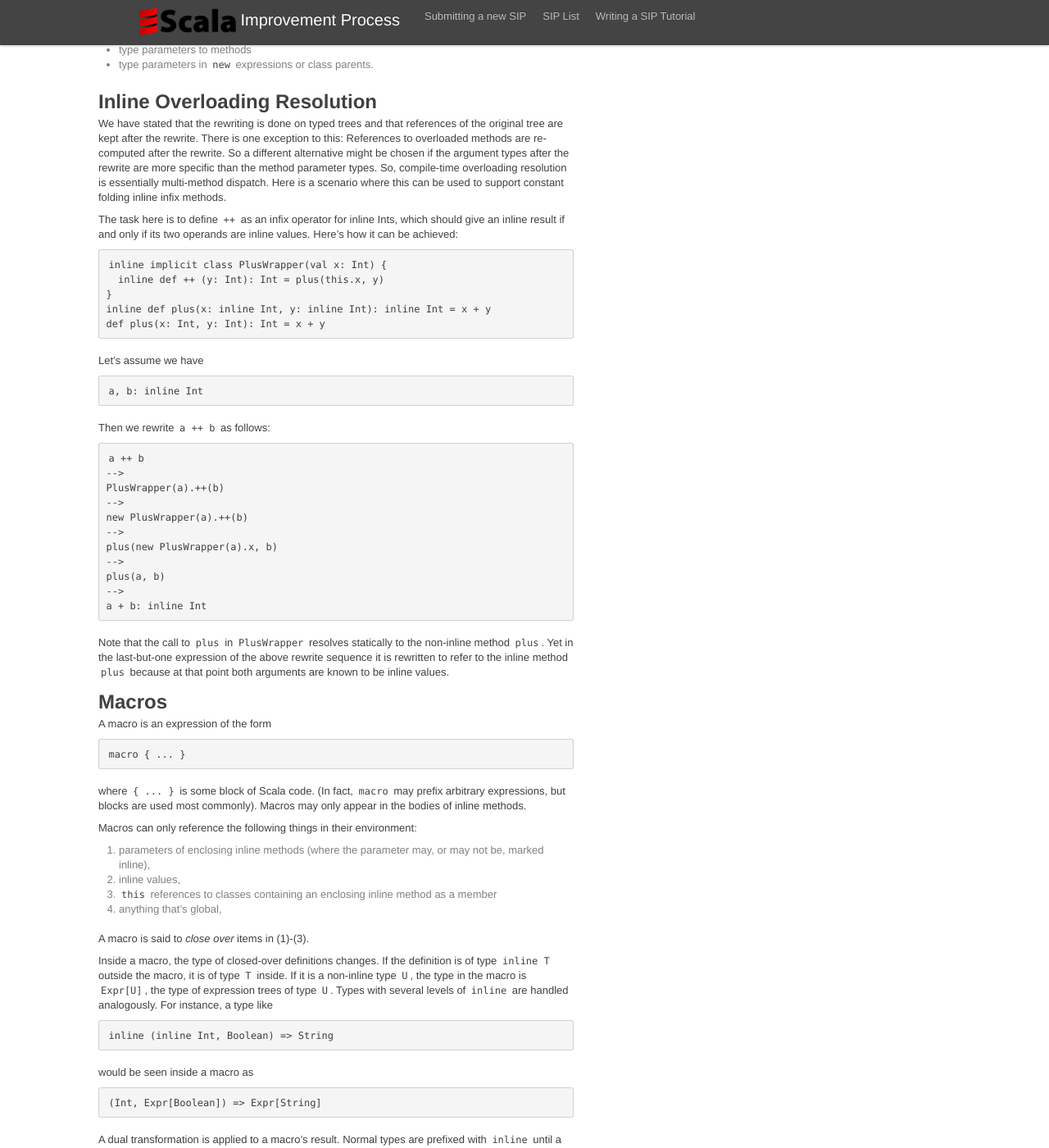
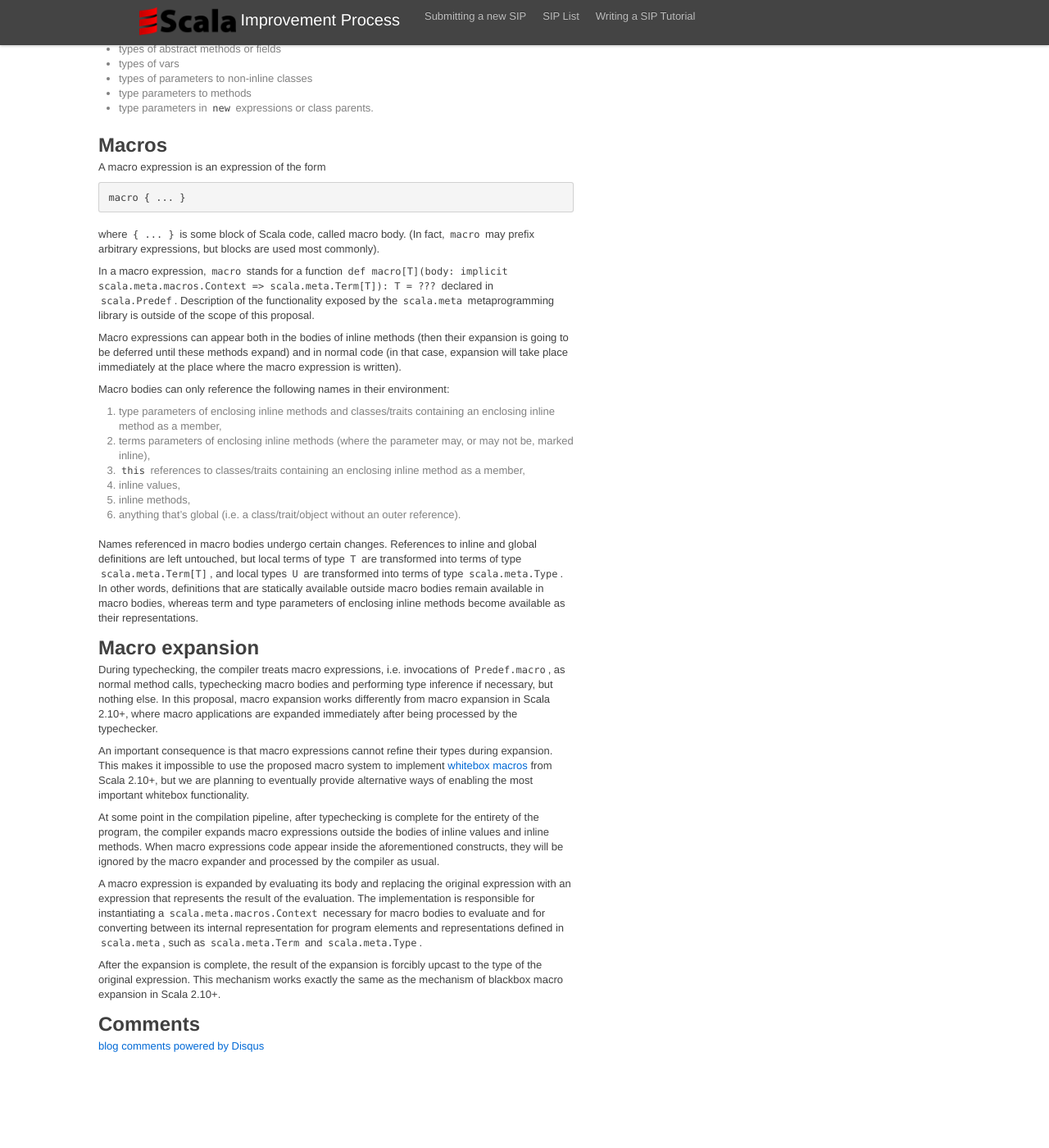
Before and after one commit to odersky/sips, a Jekyll site: the page built from drafts/inlinemacros.md, in a window 1280 px wide and 1400 px high, scrolled down 2925 px. Shown: the whole window at 82% size. Built offline with Jekyll 4.4.1, drawn with Linux system fonts in a browser that asks for light colours; comment, search, counter and statistics services are not loaded; after the commit the page ends 4210 px from its top, so only the background shows below that; some of the changed text lies outside the part shown.

Commit message:
Update inlinemacros.md

```diff
--- a/drafts/inlinemacros.md
+++ b/drafts/inlinemacros.md
@@ -25,9 +26,7 @@ We introduce a new reserved word: `inline`. `inline` can be used as a modifier f
 
 The previous rule of regarding a `final val` with no explicit type as
 a compile-time constant (inherited from Java) is dropped. Instead we
-write such `val`s now as `inline`.  Inline values can be defined
-anywhere, but inline methods must be members of a class, trait or
-object.
+write such `val`s now as `inline`.
 
 Value and method definitions labeled `inline` are effectively final;
 they cannot be overridden.  Inline members also never override other
@@ -35,8 +34,12 @@ members. Instead, every inline member becomes an overloaded alternative
 of all other members with the same name. Normal overloading resolution
 is applied to pick an inline member over some other member.
 
-Inline definitions only exist at compile-time; no storage is allocated for them and
-no code is generated for them. That means that it is OK to have an inline member that
+If an inline definition doesn't explicitly specify its result type,
+the result type gets inferred according to the usual rules.
+
+Inline definitions only exist at compile time; no storage is allocated for them in object layout
+and no code is generated for them in object method tables.
+That means that it is OK to have an inline member that
 has the same type erasure as some other member with the same name.
 
 ## Inline Classes
@@ -62,16 +65,19 @@ is equivalent to
 
 ## Inline Reductions
 
-The compiler will do the following rewritings.
+The compiler will do the following rewritings when encountering certain patterns of code
+outside the bodies of inline values and inline methods.
+When these patterns of code appear inside the aforementioned constructs,
+they will be ignored by the inliner and processed by the compiler as usual.
 
-1. If `prefix.f[Ts](args1)...(argsN)` refers to a full applied inline
+1. If `prefix.f[Ts](args1)...(argsN)` refers to a fully applied inline
 method, where the prefix `prefix` and all arguments `argsI` for by-value
-parameters are side-effect free path expressions, replace the expression
-with the method's right hand side, where parameter references are replaced
+parameters are side-effect free path expressions or values of inline types,
+replace the expression with the method's right-hand side, where parameter references are replaced
 by corresponding arguments and references to the enclosing `this` are replaced
 by `prefix`.
 
-   If `prefix` is not a side-effect free path, lift it out to
+   If `prefix` is not a side-effect free path or a value of inline type, lift it out to
 
          val x = prefix; x.f[Ts](args1)...(argsN)
 
@@ -80,38 +86,36 @@ by-value parameters and that are not side-effect free paths. Arguments to by-nam
 parameters are left alone.
 
    These transformation are intended to preserve the semantics
-of function applications under inlining: An  function call should have the same
-semantics independently on whether the function was maked `inline` or not.
+of function applications under inlining: A function call should have the same
+semantics with respect to side effects independently on whether the function was made `inline` or not.
+
+   After the rewriting is complete, the result of the rewriting is forcibly upcast
+to the type of the original expression. This mechanism works exactly the same
+as the mechanism of blackbox macro expansion in Scala 2.10+.
 
    The rewriting is done on typed trees. Any references from the function
 body to its environment will be kept in the rewritten code. Accessors
 will be added as needed to ensure that private definitions can be
 accessed from the callsite.
 
-2. A conditional expression `if (c) t else e` where `c` has type `inline Boolean`
+   The rewriting is done in the "outside in" style, i.e. calls to inline methods
+are expanded before possible calls to inline methods in their prefixes and arguments.
+This is different from how the "inside out" style of macro expansion in Scala 2.10+,
+where prefixes and arguments are expanded first. The old style of macro expansion
+can, if necessary, be emulated by the new style of inline rewritings.
+
+2. If `prefix.f[Ts](args1)...(argsN)` refers to a partially applied inline
+method, an error is raised. Eta expansion of inline methods is prohibited.
+
+3. A conditional expression `if (c) t else e` where `c` has type `inline Boolean`
 is replaced by `t` if `c == true` and by `e` otherwise.
 
-   Note: We might also decide reduce `match` expressions with inline
+   Note: We might also decide to reduce `match` expressions with inline
 selectors and inline patterns. While useful, this would be much harder
 to spec and implement than conditionals.
 
-3. A field selection of an inline class with an inline argument selects the argument: E.g.,
+4. A field selection of an inline class with an inline argument selects the argument: E.g.,
 `new C(42).x` rewrites to `42`.
-
-Inline expressions are rewritten "outside in".
-
-
-## Inline Default Arguments
-
-A default argument for an effectively final method may be marked `inline`. In that case,
-the argument expression is supplied directly at the call site, If the method does not
-override any other method, the usual generation of a "default method" can be omitted.
-
-Example: Given
-
-     final def foo(x: Int)(y: Int = inline x + 1) = ...
-
-Then `foo(0)()` expands to `foo(0)(0 + 1)`
 
 ## Inline Types
 
@@ -121,7 +125,7 @@ of inline types, and inline types are subtypes of their underlying types. E.g.
 
     42  <:  inline Int  <:  Int
 
-    (Float => inline Boolean)  <:  (inline Float) => (inline Boolean)  <:  (inline Float) => Boolean
+    (Float => inline Boolean)  <:  inline ((inline Float) => (inline Boolean)) <:  inline ((inline Float) => Boolean)
 
 The usage of inline types is restricted. Inline types can only appear in the following
 positions:
@@ -143,6 +147,7 @@ positions:
    is regarded as equivalent to
 
         inline val x: inline T = E
+
 
  - As the right hand side of an (unparameterized) type alias:
 
@@ -165,98 +170,66 @@ positions:
 Inline types can specifically not be used as
 
  - types of abstract methods or fields
- - types of variables
- - types of class parameters
+ - types of vars
+ - types of parameters to non-inline classes
  - type parameters to methods
  - type parameters in `new` expressions or class parents.
 
-## Inline Overloading Resolution
-
-We have stated that the rewriting is done on typed trees and that references of
-the original tree are kept after the rewrite. There is one exception to this: References to
-overloaded methods are re-computed after the rewrite. So a different alternative might
-be chosen if the argument types after the rewrite are more specific than the method
-parameter types. So, compile-time overloading resolution is essentially multi-method dispatch.
-Here is a scenario where this can be used to support constant folding inline infix methods.
-
-The task here is to define `++` as an infix operator for inline Ints, which should
-give an inline result if and only if its two operands are inline values. Here's how it can be achieved:
-
-    inline implicit class PlusWrapper(val x: Int) {
-      inline def ++ (y: Int): Int = plus(this.x, y)
-    }
-    inline def plus(x: inline Int, y: inline Int): inline Int = x + y
-    def plus(x: Int, y: Int): Int = x + y
-
-Let's assume we have
-
-    a, b: inline Int
-
-Then we rewrite `a ++ b` as follows:
-
-    a ++ b
-    -->
-    PlusWrapper(a).++(b)
-    -->
-    new PlusWrapper(a).++(b)
-    -->
-    plus(new PlusWrapper(a).x, b)
-    -->
-    plus(a, b)
-    -->
-    a + b: inline Int
-
-Note that the call to `plus` in `PlusWrapper` resolves statically to the non-inline method `plus`.
-Yet in the last-but-one expression of the above rewrite sequence it is rewritten to refer to the
-inline method `plus` because at that point both arguments are known to be inline values.
-
-
 ## Macros
 
-A macro is an expression of the form
+A macro expression is an expression of the form
 
     macro { ... }
 
-where `{ ... }` is some block of Scala code. (In fact, `macro` may prefix arbitrary expressions,
-but blocks are used most commonly). Macros may only appear in the bodies of inline methods.
+where `{ ... }` is some block of Scala code, called macro body. (In fact, `macro` may prefix arbitrary expressions,
+but blocks are used most commonly).
 
-Macros can only reference the following things in their environment:
+In a macro expression, `macro` stands for a function
+`def macro[T](body: implicit scala.meta.macros.Context => scala.meta.Term[T]): T = ???` declared in `scala.Predef`.
+Description of the functionality exposed by the `scala.meta` metaprogramming library
+is outside of the scope of this proposal.
 
- 1. parameters of enclosing inline methods (where the parameter may, or may not be, marked inline),
- 2. inline values,
- 3. `this` references to classes containing an enclosing inline method as a member
- 4. anything that's global,
+Macro expressions can appear both in the bodies of inline methods
+(then their expansion is going to be deferred until these methods expand) and in normal code
+(in that case, expansion will take place immediately at the place where the macro expression is written).
 
-A macro is said to _close over_ items in (1)-(3).
+Macro bodies can only reference the following names in their environment:
 
-Inside a macro, the type of closed-over definitions changes. If the definition is of type
-`inline T` outside the macro, it is of type `T` inside. If it is a non-inline type `U`, the type in
-the macro is `Expr[U]`, the type of expression trees of type `U`. Types with several levels of
-`inline` are handled analogously. For instance, a type like
+ 1. type parameters of enclosing inline methods and classes/traits containing an enclosing inline method as a member,
+ 2. terms parameters of enclosing inline methods (where the parameter may, or may not be, marked inline),
+ 3. `this` references to classes/traits containing an enclosing inline method as a member,
+ 4. inline values,
+ 5. inline methods,
+ 6. anything that's global (i.e. a class/trait/object without an outer reference).
 
-    inline (inline Int, Boolean) => String
+Names referenced in macro bodies undergo certain changes. References to inline and global definitions are left untouched,
+but local terms of type `T` are transformed into terms of type `scala.meta.Term[T]`,
+and local types `U` are transformed into terms of type `scala.meta.Type`. In other words,
+definitions that are statically available outside macro bodies remain available in macro bodies,
+whereas term and type parameters of enclosing inline methods become available as their representations.
 
-would be seen inside a macro as
+## Macro expansion
 
-    (Int, Expr[Boolean]) => Expr[String]
+During typechecking, the compiler treats macro expressions, i.e. invocations of `Predef.macro`,
+as normal method calls, typechecking macro bodies and performing type inference if necessary, but nothing else.
+In this proposal, macro expansion works differently from macro expansion in Scala 2.10+,
+where macro applications are expanded immediately after being processed by the typechecker.
 
-A dual transformation is applied to a macro's result. Normal types are prefixed with `inline` until
-a type is of the form `Expr[T]` in which case it is replaced by `T`. So if a macro body returned
-a list of type
+An important consequence is that macro expressions cannot refine their types during expansion.
+This makes it impossible to use the proposed macro system to implement [whitebox macros](http://docs.scala-lang.org/overviews/macros/blackbox-whitebox.html) from Scala 2.10+,
+but we are planning to eventually provide alternative ways of enabling the most important whitebox functionality.
 
-    List[(String, Expr[T])]
+At some point in the compilation pipeline, after typechecking is complete for the entirety of the program,
+the compiler expands macro expressions outside the bodies of inline values and inline methods.
+When macro expressions code appear inside the aforementioned constructs,
+they will be ignored by the macro expander and processed by the compiler as usual.
 
-the type of the macro itself would be
+A macro expression is expanded by evaluating its body and replacing the original expression
+with an expression that represents the result of the evaluation.
+The implementation is responsible for instantiating a `scala.meta.macros.Context` necessary for macro bodies
+to evaluate and for converting between its internal representation for program elements and representations
+defined in `scala.meta`, such as `scala.meta.Term` and `scala.meta.Type`.
 
-    inline List[inline (inline String, T)]
-
-## Whitebox vs Black Box
-
-Normaly, we would require that an inline method has an explicit result type.
-This restriction is in place so that we can expand inline functions and macros
-in a separate phase after type checking.
-
-We could allow inline functions with missing result type (so called "whitebox macros"),
-maybe controlled by a language import such as
-
-    import language.whiteboxMacros
+After the expansion is complete, the result of the expansion is forcibly upcast
+to the type of the original expression. This mechanism works exactly the same
+as the mechanism of blackbox macro expansion in Scala 2.10+.
```
Also changed, not shown: other parts of drafts/inlinemacros.md (+2 -1 lines).
